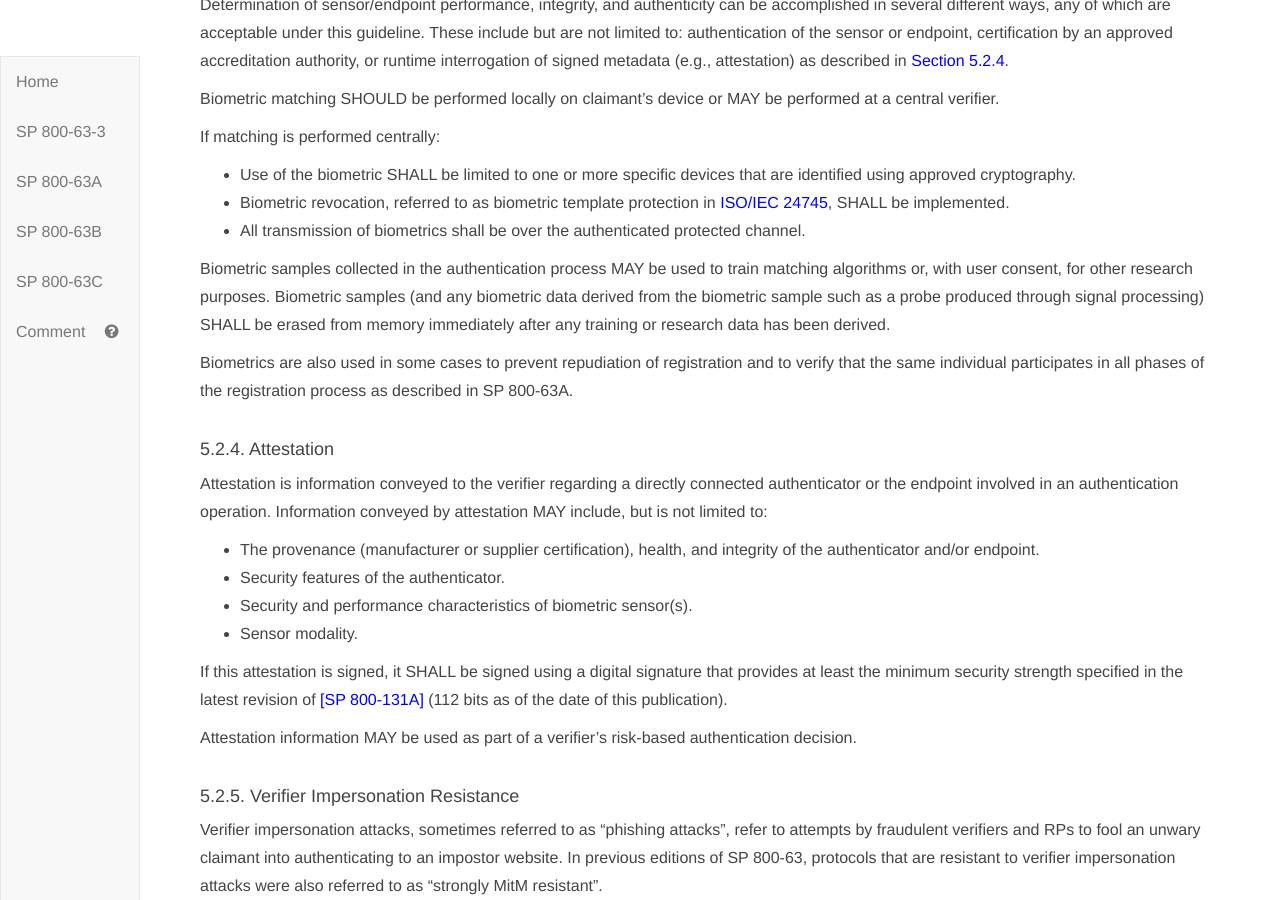
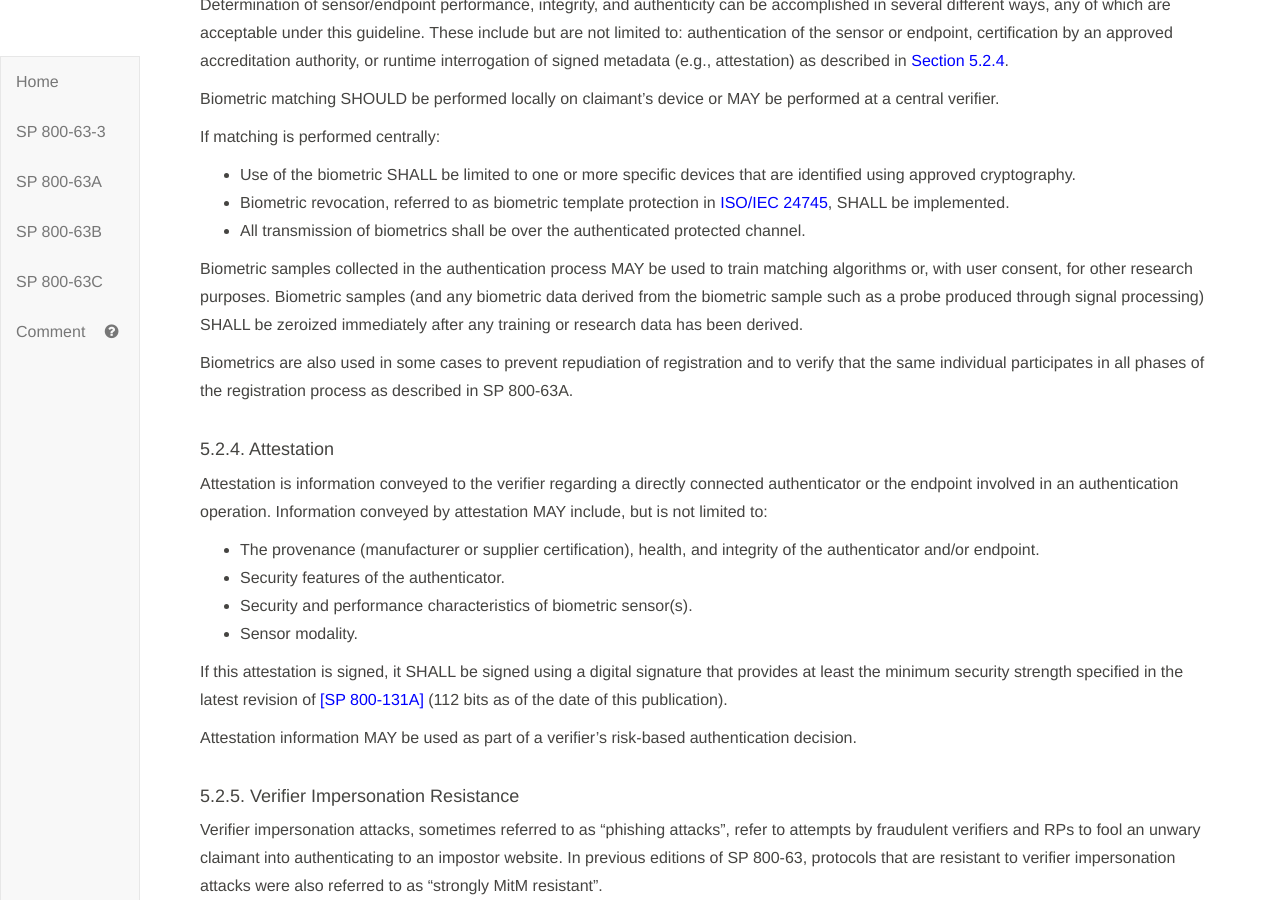
Before and after one commit to usnistgov/800-63-3, a Jekyll site: the page built from sp800-63b/sec5_authenticators.md, in a window 1280 px wide and 900 px high, scrolled down 12520 px. Built offline with Jekyll 4.4.1, drawn with Linux system fonts in a browser that asks for light colours; our own code applies the rules of GitHub Pages for plain Markdown files; some of the changed text lies outside the part shown.

Commit message:
erased from memory -> zeroized.  Closes #799

```diff
--- a/sp800-63b/sec5_authenticators.md
+++ b/sp800-63b/sec5_authenticators.md
@@ -206,7 +206,7 @@
 
 A memorized secret used by the authenticator for activation SHALL be a randomly-chosen numeric secret at least 6 decimal digits in length or other memorized secret of comparable complexity as described in [Section 5.1.1.2](#memsecretver) and SHALL be rate limited as specified in [Section 5.2.2](#throttle). A biometric activation factor SHALL meet the requirements of [Section 5.2.3](#biometric_use), including limits on the number of consecutive authentication failures.
 
-The unencrypted secret key and activation secret or biometric sample (and any biometric data derived from the biometric sample such as a probe produced through signal processing) SHALL be erased from memory immediately after a password has been generated.
+The unencrypted secret key and activation secret or biometric sample (and any biometric data derived from the biometric sample such as a probe produced through signal processing) SHALL be zeroized immediately after a password has been generated.
 
 #### 5.1.5.2. Multi-factor OTP Verifiers
 
@@ -287,7 +287,7 @@
 
 Any memorized secret used by the authenticator for activation SHALL be at least 6 decimal digits in length or of equivalent complexity and SHALL be rate limited as specified in [Section 5.2.2](#throttle). A biometric activation factor SHALL meet the requirements of [Section 5.2.3](#biometric_use), and SHALL include limits on the allowable number of consecutive authentication failures.
 
-The unencrypted key and activation secret or biometric sample (and any biometric data derived from the biometric sample such as a probe produced through signal processing) SHALL be erased from memory immediately after an authentication transaction has taken place.
+The unencrypted key and activation secret or biometric sample (and any biometric data derived from the biometric sample such as a probe produced through signal processing) SHALL be zeroized immediately after an authentication transaction has taken place.
 
 #### 5.1.8.2. Multi-factor Cryptographic Software Verifiers
 
@@ -386,7 +386,7 @@
 * Biometric revocation, referred to as biometric template protection in [ISO/IEC 24745](#ISO24745), SHALL be implemented.
 * All transmission of biometrics shall be over the authenticated protected channel.
 
-Biometric samples collected in the authentication process MAY be used to train matching algorithms or, with user consent, for other research purposes. Biometric samples (and any biometric data derived from the biometric sample such as a probe produced through signal processing) SHALL be erased from memory immediately after any training or research data has been derived.
+Biometric samples collected in the authentication process MAY be used to train matching algorithms or, with user consent, for other research purposes. Biometric samples (and any biometric data derived from the biometric sample such as a probe produced through signal processing) SHALL be zeroized immediately after any training or research data has been derived.
 
 Biometrics are also used in some cases to prevent repudiation of registration and to verify that the same individual participates in all phases of the registration process as described in SP 800-63A.
 
```
